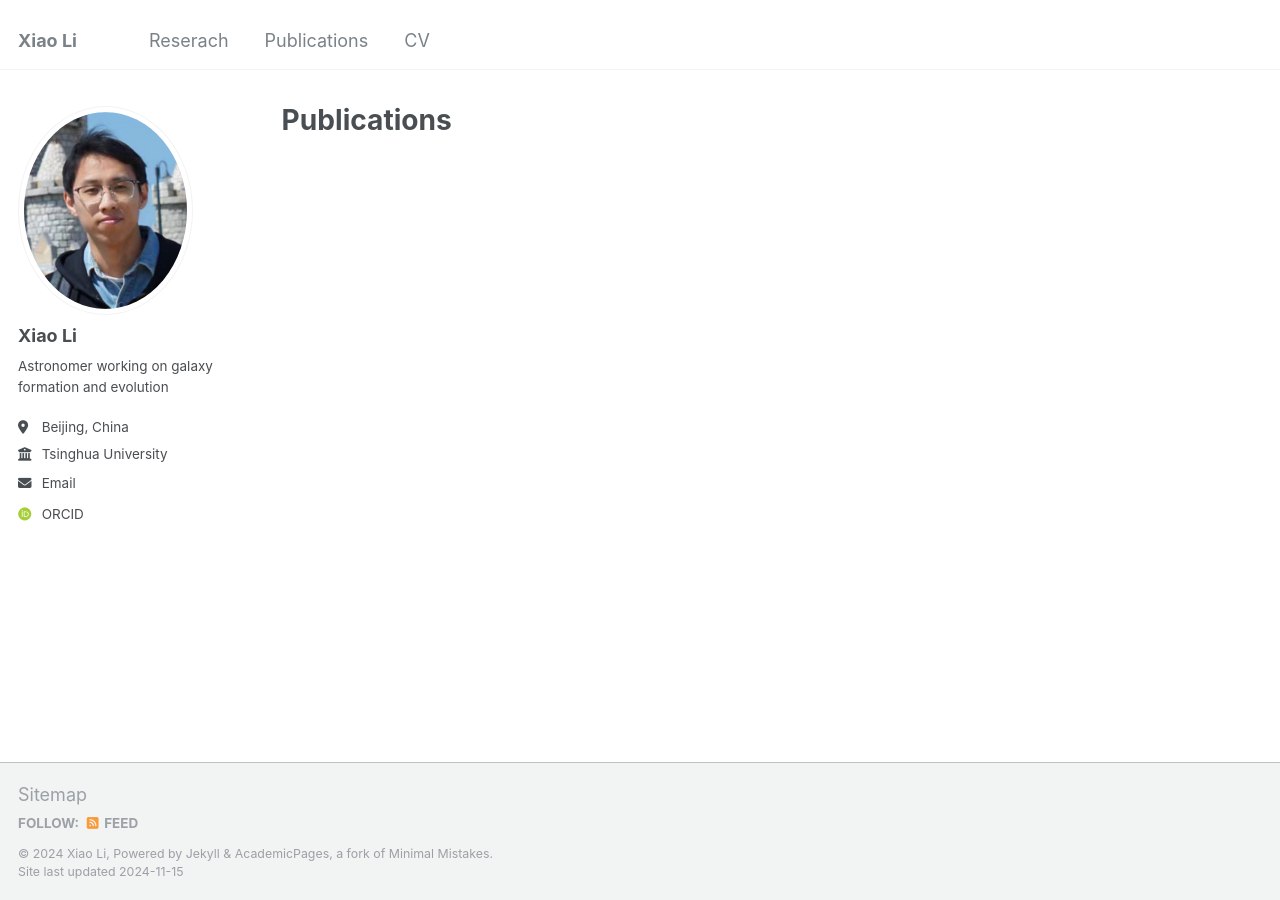
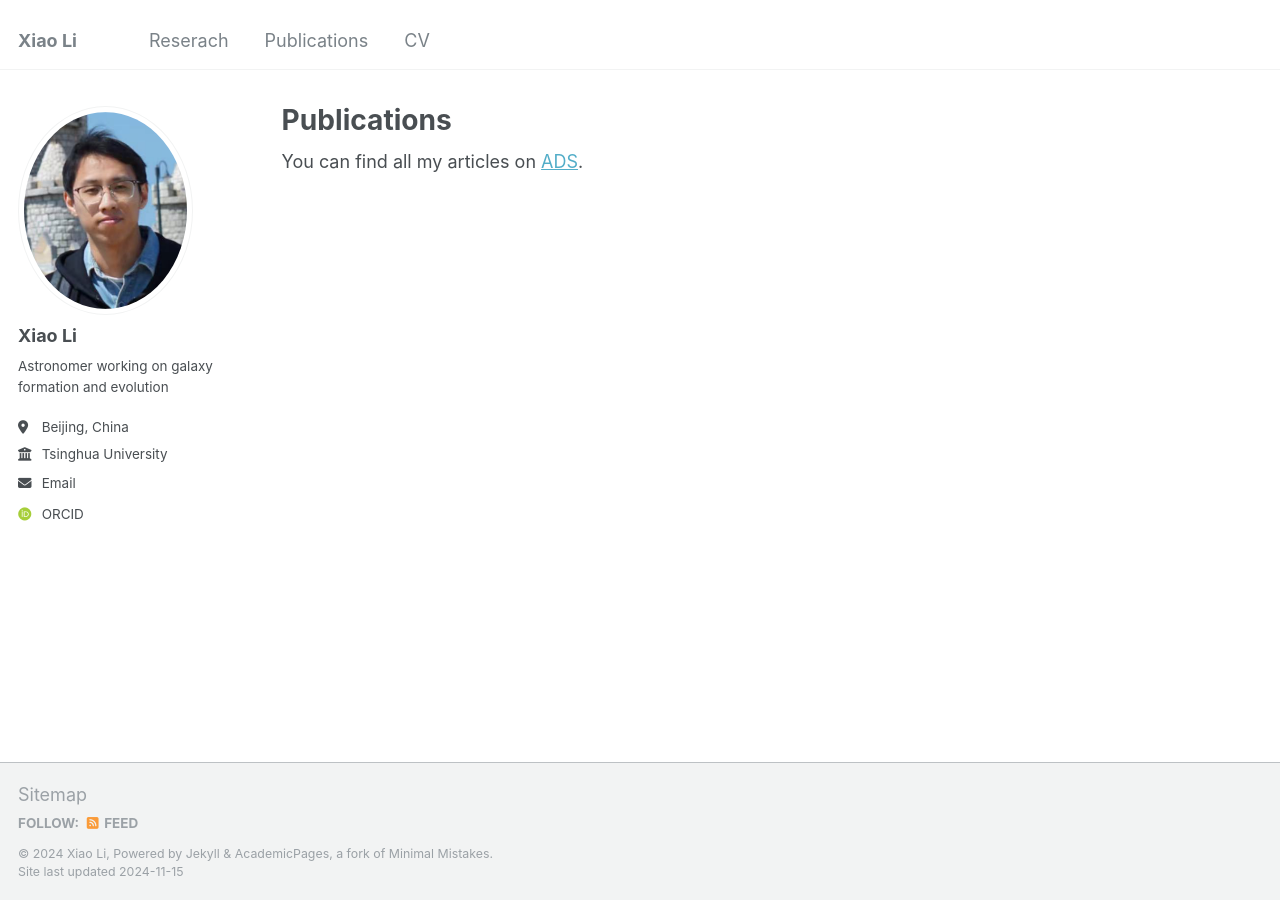
Before and after one commit to astroXiao/astroXiao.github.io, a Jekyll site: the page built from _pages/publications.html, in a window 1280 px wide. Built offline with Jekyll 4.4.1, drawn with Linux system fonts in a browser that asks for light colours; some web fonts are replaced; some of the changed lines change nothing that is shown.

Commit message:
Update publications.html

```diff
--- a/_pages/publications.html
+++ b/_pages/publications.html
@@ -5,11 +5,13 @@ permalink: /publications/
 author_profile: true
 ---
 
-{% if site.author.googlescholar %}
+{% if site.author.ads %}
   <div class="wordwrap">You can find all my articles on <a href="{{site.author.ads}}">ADS</a>.</div>
 {% endif %}
 
+<!--
 {% include base_path %}
+-->
 
 <!-- New style rendering if publication categories are defined -->
 <!--
```
